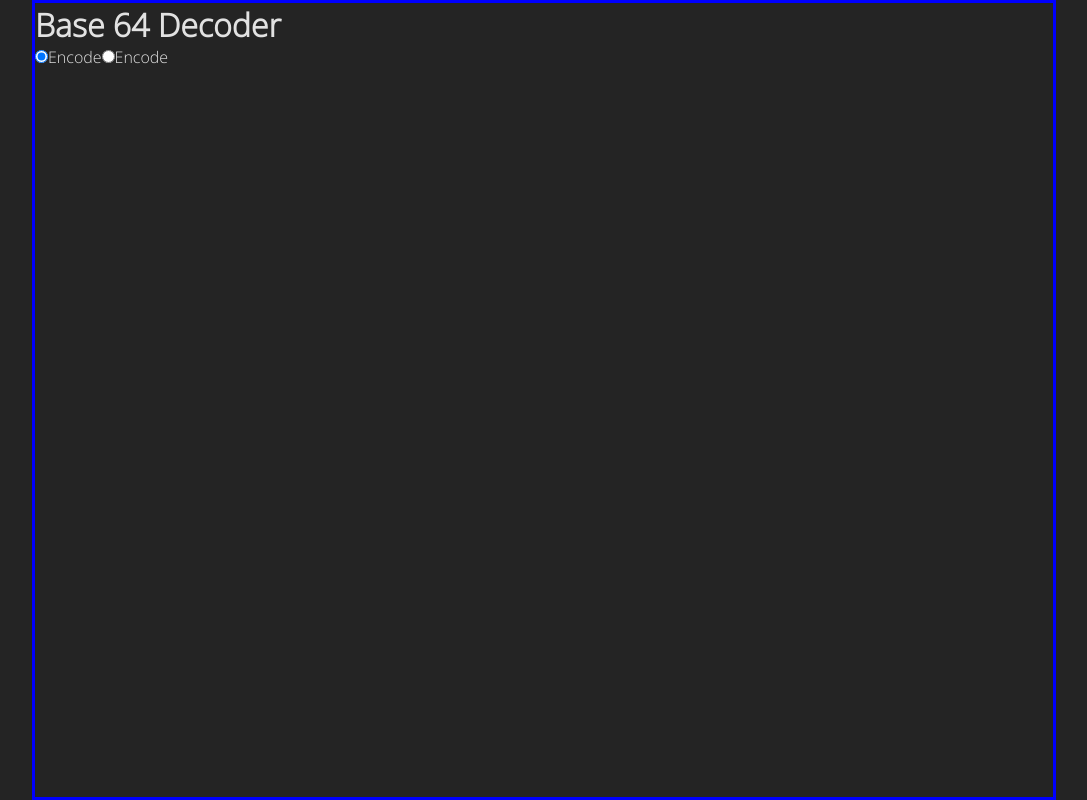
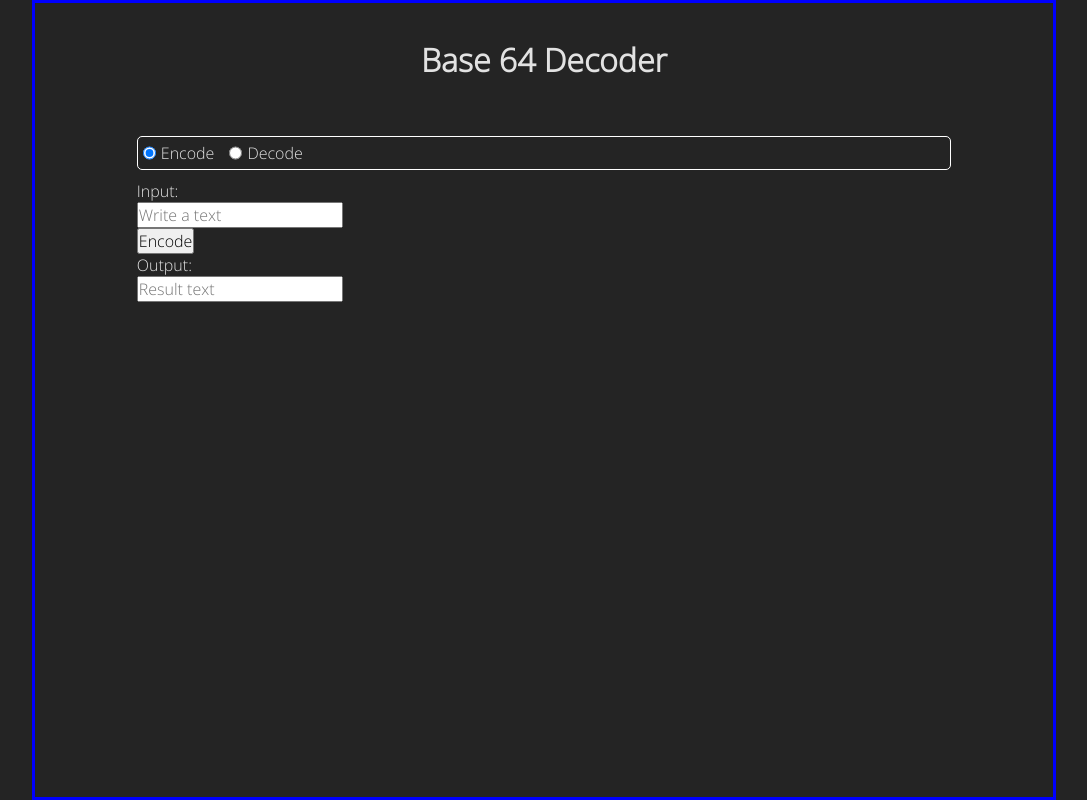
Before and after one commit to OscarRondon/base64decoder, a React (Vite) app: page / in a window 1280 px wide. Shown: the whole page, without its empty margins (96-1183 px from the left). Built offline with nearby package versions, Linux system fonts and the light colour scheme.

Commit message:
radio buttons styling

```diff
--- a/src/App.css
+++ b/src/App.css
@@ -1,5 +1,34 @@
 .main {
-    display: flexbox;
+    display: flex;
+    flex-direction: column;
+    flex-wrap: wrap;
     width: 100%;
     height: 100%;
+    align-content: center;
+    padding: 0px;
 }
+
+.title {
+    margin-top: 30px;
+    margin-bottom: 50px;
+    padding: 5px;
+    text-align: center;
+    width: 80%;
+}
+
+.options {
+    display: flex;
+    flex-direction: row;
+    gap: 15px;
+    margin-bottom: 10px;
+    border: solid 1px white;
+    padding: 5px;
+    border-radius: 5px;
+
+}
+
+.option-check {
+    display: flex;
+    flex-direction: row;
+    gap: 5px;
+}
--- a/src/App.tsx
+++ b/src/App.tsx
@@ -1,20 +1,35 @@
 import './App.css'
 
-function App () {
+const App = (): JSX.Element => {
   return (
 
     <main className='main'>
-      <h1>Base 64 Decoder</h1>
+      <h1 className='title'>Base 64 Decoder</h1>
       <section className='options'>
-        <div className='options'>
-          <label>
+          <label className='option-check'>
             <input type='radio' id='rd_encode' name='action' placeholder='Encode' value='encode' checked/>
             <span>Encode</span>
           </label>
-          <label>
+          <label className='option-check'>
             <input type='radio' id='rd_decode' name='action' placeholder='Decode' value='decode'/>
-            <span>Encode</span>
+            <span>Decode</span>
           </label>
+      </section>
+      <section className='inputs'>
+        <div className='input-container'>
+          <header>
+            <label>Input:</label>
+          </header>
+          <input type='text' id='txt_inputData' placeholder='Write a text' />
+        </div>
+        <div>
+          <button>Encode</button>
+        </div>
+        <div className='input-container'>
+          <header>
+            <label>Output:</label>
+          </header>
+          <input type='text' id='txt_outputData' placeholder='Result text' />
         </div>
       </section>
       <div />
```
Also changed, not shown: .eslintrc.json, 1 other file (tests, documents, lock files or other folders).
